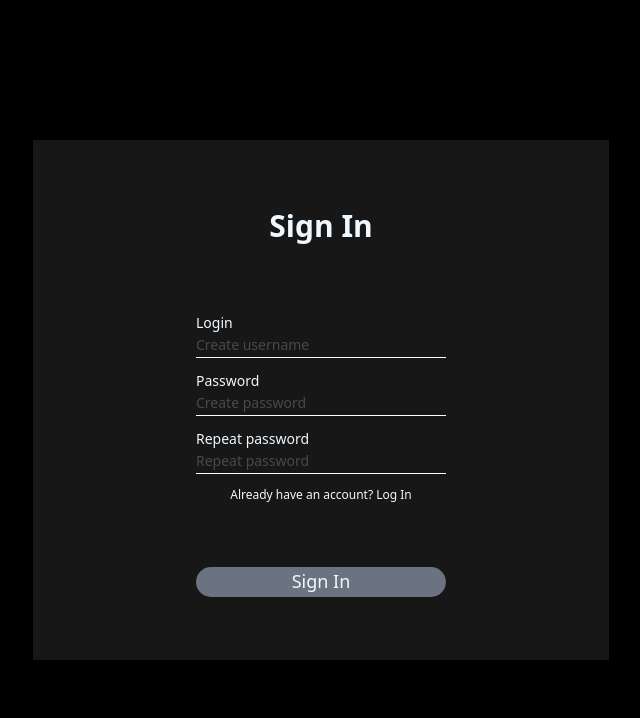
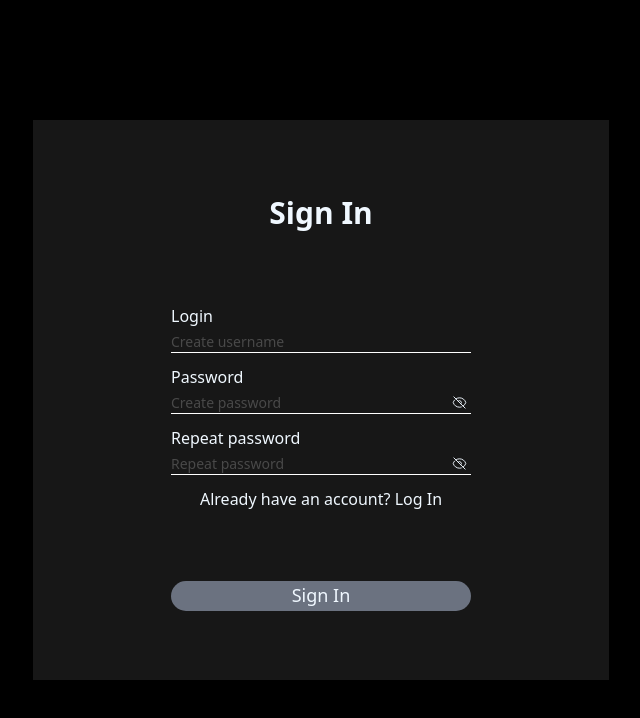
Before and after one commit to mejzerVitaliy/MinimalMind_v2_CLIENT, a Next.js app: page /signIn in a window 1280 px wide. Shown: the top 718 px of the page, without its empty margins (319-959 px from the left). Built offline with nearby package versions, Linux system fonts and the light colour scheme.

Commit message:
completed SignInForm

```diff
--- a/src/app/layout.tsx
+++ b/src/app/layout.tsx
@@ -1,10 +1,9 @@
 import type { Metadata } from "next";
 import "../styles/globals.css";
 
-
 export const metadata: Metadata = {
-    title: "Next",
-    description: "Generated by create next app",
+    title: "MinimalMind",
+    description: "The greates app to save and keep your mind!",
 };
 
 export default function RootLayout({children}: Readonly<{children: React.ReactNode}>) {
--- a/src/app/logIn/page.tsx
+++ b/src/app/logIn/page.tsx
@@ -1,9 +1,11 @@
 import React from 'react'
 
-const page = () => {
+const LogInPage = () => {
     return (
-        <div>sign In</div>
+        <main>
+
+        </main>
     )
 }
 
-export default page
+export default LogInPage
--- a/src/app/page.tsx
+++ b/src/app/page.tsx
@@ -1,5 +1,7 @@
-export default function Home() {
+export default function GeneralPage() {
     return (
-        <div className="h-32 bg-red-400"></div>
+        <>
+
+        </>
     );
 }
--- a/src/app/signIn/page.tsx
+++ b/src/app/signIn/page.tsx
@@ -1,7 +1,13 @@
 import SignInForm from '@/components/templates/SignInForm'
+import { Metadata } from 'next';
 import React from 'react'
 
-const page = () => {
+export const metadata: Metadata = {
+    title: "MinimalMind | Sign In",
+    description: "Create account in MinimalMind!",
+};
+
+const SignInPage = () => {
     return (
         <main className='w-full h-full grid place-items-center'>
             <SignInForm/>
@@ -9,4 +15,4 @@ const page = () => {
     )
 }
 
-export default page
+export default SignInPage
--- /dev/null
+++ b/src/components/atoms/ClosedEye.tsx
@@ -0,0 +1,11 @@
+import React from 'react'
+
+const ClosedEye = () => {
+    return (
+        <svg xmlns="http://www.w3.org/2000/svg" fill="none" viewBox="0 0 24 24" stroke-width="1.5" stroke="currentColor" width="15" height="15">
+            <path stroke-linecap="round" stroke-linejoin="round" d="M3.98 8.223A10.477 10.477 0 001.934 12C3.226 16.338 7.244 19.5 12 19.5c.993 0 1.953-.138 2.863-.395M6.228 6.228A10.45 10.45 0 0112 4.5c4.756 0 8.773 3.162 10.065 7.498a10.523 10.523 0 01-4.293 5.774M6.228 6.228L3 3m3.228 3.228l3.65 3.65m7.894 7.894L21 21m-3.228-3.228l-3.65-3.65m0 0a3 3 0 10-4.243-4.243m4.242 4.242L9.88 9.88" />
+        </svg>
+    )
+}
+
+export default ClosedEye
--- a/src/components/atoms/H3.tsx
+++ b/src/components/atoms/H3.tsx
@@ -2,7 +2,7 @@ import React, { ReactNode } from 'react'
 
 const H3:React.FC<{children: string | ReactNode, className?:string}> = ({children, className}) => {
     return (
-        <h2 className={` m-0 text-[14px] ${className}`}>
+        <h2 className={` m-0 text-[14px] md:text-[16px] lg-text-[18px] ${className}`}>
             {children}
         </h2>
     )
--- /dev/null
+++ b/src/components/atoms/OpenedEye.tsx
@@ -0,0 +1,12 @@
+import React from 'react'
+
+const OpenedEye = () => {
+    return (
+        <svg xmlns="http://www.w3.org/2000/svg" fill="none" viewBox="0 0 24 24" stroke-width="1.5" stroke="currentColor" width="15" height="15">
+            <path stroke-linecap="round" stroke-linejoin="round" d="M2.036 12.322a1.012 1.012 0 010-.639C3.423 7.51 7.36 4.5 12 4.5c4.638 0 8.573 3.007 9.963 7.178.07.207.07.431 0 .639C20.577 16.49 16.64 19.5 12 19.5c-4.638 0-8.573-3.007-9.963-7.178z" />
+            <path stroke-linecap="round" stroke-linejoin="round" d="M15 12a3 3 0 11-6 0 3 3 0 016 0z" />
+        </svg>
+    )
+}
+
+export default OpenedEye
--- a/src/components/atoms/P.tsx
+++ b/src/components/atoms/P.tsx
@@ -2,7 +2,7 @@ import React, { ReactNode } from 'react'
 
 const P:React.FC<{children: string | ReactNode, className?:string}> = ({children, className}) => {
     return (
-        <p className={` text-[12px] ${className}`}>
+        <p className={` text-[12px] md:text-[14px] lg:text-[16px] ${className}`}>
             {children}
         </p>
     )
--- a/src/components/atoms/PasswordEye.tsx
+++ /dev/null
@@ -1,17 +0,0 @@
-import React from 'react'
-
-const PasswordEye = () => {
-    return (
-        <>
-            <svg xmlns="http://www.w3.org/2000/svg" fill="none" viewBox="0 0 24 24" stroke-width="1.5" stroke="currentColor" width="15" height="15">
-                <path stroke-linecap="round" stroke-linejoin="round" d="M3.98 8.223A10.477 10.477 0 001.934 12C3.226 16.338 7.244 19.5 12 19.5c.993 0 1.953-.138 2.863-.395M6.228 6.228A10.45 10.45 0 0112 4.5c4.756 0 8.773 3.162 10.065 7.498a10.523 10.523 0 01-4.293 5.774M6.228 6.228L3 3m3.228 3.228l3.65 3.65m7.894 7.894L21 21m-3.228-3.228l-3.65-3.65m0 0a3 3 0 10-4.243-4.243m4.242 4.242L9.88 9.88" />
-            </svg>
-            <svg xmlns="http://www.w3.org/2000/svg" fill="none" viewBox="0 0 24 24" stroke-width="1.5" stroke="currentColor" width="15" height="15">
-                <path stroke-linecap="round" stroke-linejoin="round" d="M2.036 12.322a1.012 1.012 0 010-.639C3.423 7.51 7.36 4.5 12 4.5c4.638 0 8.573 3.007 9.963 7.178.07.207.07.431 0 .639C20.577 16.49 16.64 19.5 12 19.5c-4.638 0-8.573-3.007-9.963-7.178z" />
-                <path stroke-linecap="round" stroke-linejoin="round" d="M15 12a3 3 0 11-6 0 3 3 0 016 0z" />
-            </svg>
-        </>
-    )
-}
-
-export default PasswordEye
--- a/src/components/molecules/FormInput.tsx
+++ b/src/components/molecules/FormInput.tsx
@@ -10,7 +10,7 @@ const FormInput: React.FC<InputTypes> = ({type, placeholder}) => {
         <input
             required
             type={type}
-            className=' w-[250px] h-[25px] m-0 bg-transparent border-b-white border-b placeholder:text-[14px] placeholder:text-[#ffffff37] text-[14px] text-white outline-0 '
+            className=' w-[250px] lg:w-[300px] h-[25px] m-0 bg-transparent border-b-white border-b placeholder:text-[14px] placeholder:text-[#ffffff37] text-[14px] md:text-[16px] lg:text-[18px] text-white outline-0 '
             placeholder={placeholder}
         />
     )
--- /dev/null
+++ b/src/components/molecules/PasswordInput.tsx
@@ -0,0 +1,27 @@
+'use client'
+import React, { useState } from 'react'
+import OpenedEye from '../atoms/OpenedEye'
+import FormInput from './FormInput'
+import ClosedEye from '../atoms/ClosedEye'
+
+const PasswordInput: React.FC<{ placeholder: string }> = ({ placeholder }) => {
+    const [visibility, setVisibility] = useState<boolean>(false)
+
+    const togglePasswordVisibility = () => {
+        setVisibility(!visibility)
+    }
+
+    return (
+        <div className='relative'>
+            <FormInput
+                type={!visibility? 'password' : 'text'}
+                placeholder={placeholder}
+            />
+            <button onClick={togglePasswordVisibility} type="button" className='absolute bottom-1 right-1'>
+                {visibility ? <OpenedEye/> : <ClosedEye/>}
+            </button>
+        </div>
+    )
+}
+
+export default PasswordInput
--- a/src/components/templates/SignInForm.tsx
+++ b/src/components/templates/SignInForm.tsx
@@ -5,11 +5,11 @@ import H2 from '../atoms/H2'
 import H3 from '../atoms/H3'
 import P from '../atoms/P'
 import Link from 'next/link'
+import PasswordInput from '../molecules/PasswordInput'
 
 const SignInForm = () => {
-
     return (
-        <form className='w-[100%] sm:w-[50%] md:w-[45%] h-[65%] flex flex-col justify-evenly px-2  bg-[#1f1f1fc5] '>
+        <form className='w-[100%] sm:w-[50%] md:w-[45%] h-[65%] lg:h-[70%] flex flex-col justify-evenly px-2  bg-[#1f1f1fc5] '>
             <H1 className='text-center'>Sign In</H1>
             <section className='w-full grid place-items-center'>
                 <div className=' flex flex-col text-left mb-3'>
@@ -22,18 +22,12 @@ const SignInForm = () => {
 
                 <div className=' flex flex-col text-left mb-3'>
                     <H3>Password</H3>
-                    <FormInput
-                        type='password'
-                        placeholder='Create password'
-                    />
+                    <PasswordInput placeholder='Create password'/>
                 </div>
 
                 <div className=' flex flex-col text-left mb-3'>
                     <H3>Repeat password</H3>
-                    <FormInput
-                        type='password'
-                        placeholder='Repeat password'
-                    />
+                    <PasswordInput placeholder='Repeat password'/>
                 </div>
 
                 <Link href={'/logIn'} title='To logIn page'>
@@ -43,7 +37,7 @@ const SignInForm = () => {
             </section>
 
             <section className='w-full grid place-items-center'>
-                <button className='w-[250px] h-[30px] rounded-3xl  bg-gray-500'>
+                <button className='w-[250px] lg:w-[300px] h-[30px] rounded-3xl  bg-gray-500'>
                     <H2>Sign In</H2>
                 </button>
             </section>
```
